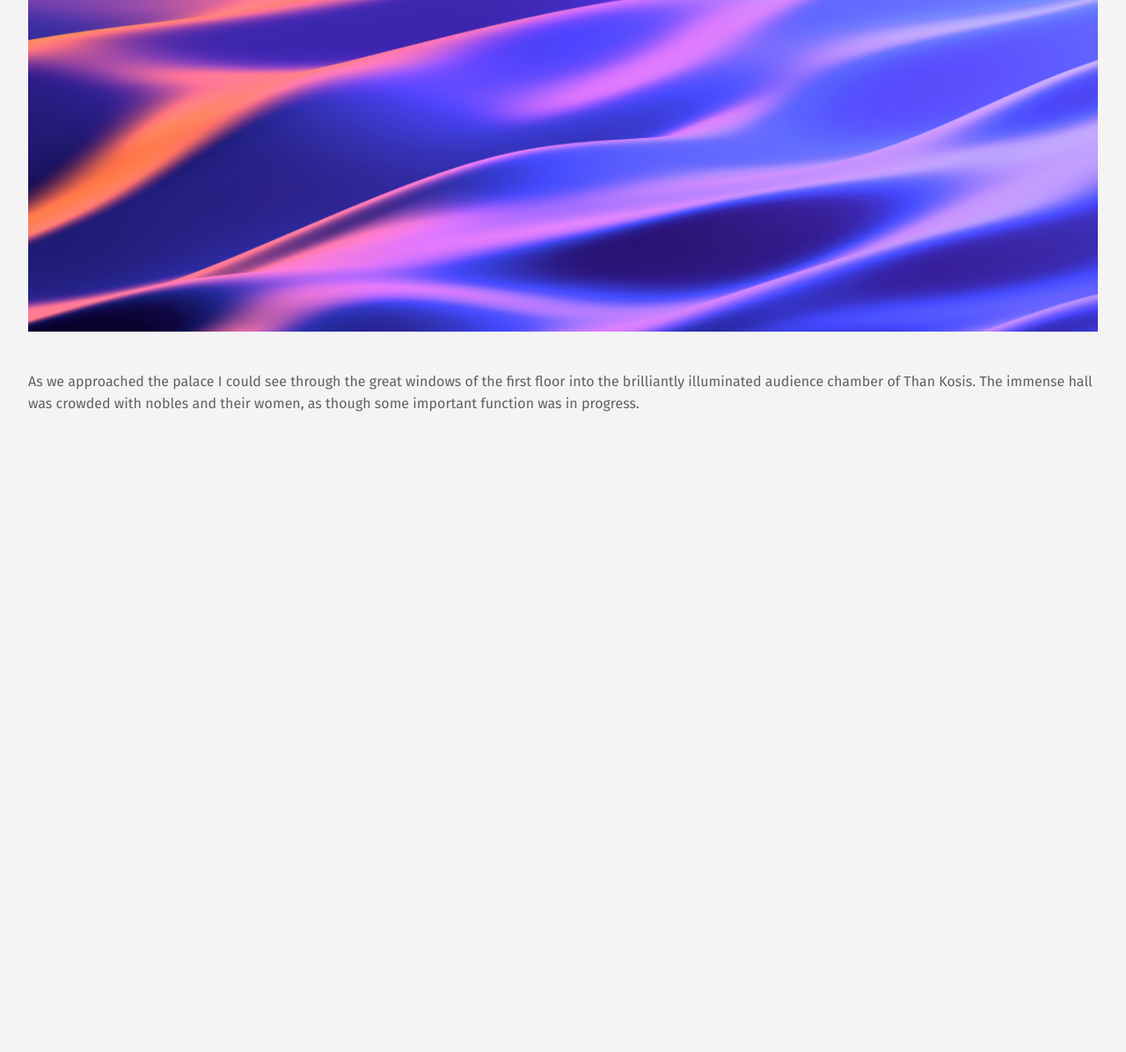
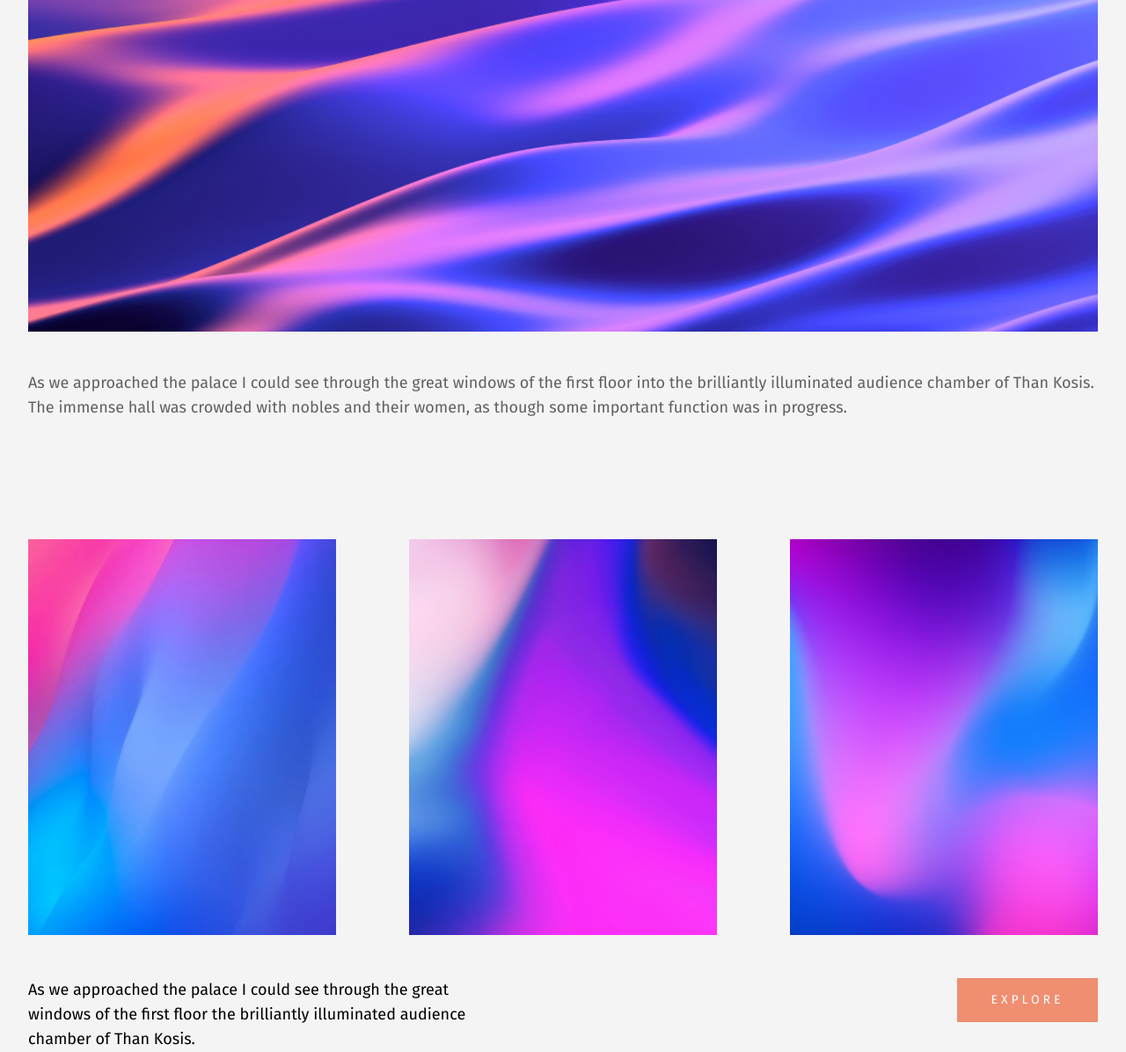
Before and after one commit to malexxim/curso-b-sico-de-html-css-javascript, a plain HTML site: page work-details.html in a window 1280 px wide. Shown: the part 670-1866 px from the top of the page at 88% size. Before the commit the page ends 1142 px from the top, so only its background shows below. Drawn offline with Linux system fonts and the light colour scheme.

Commit message:
Final aula 5 desktop

```diff
--- a/css/base.css
+++ b/css/base.css
@@ -2,4 +2,12 @@ body {
   font-family: "Fira Sans", sans-serif;
   background-color: #f4f4f4;
   min-width: 290px;
+  margin-right: auto;
+  margin-left: auto;
 }
+
+p {
+  color: rgb (34, 34, 34, 0.7);
+  font-size: 18px;
+  line-height: 1.555em;
+}
--- /dev/null
+++ b/css/explore.css
@@ -0,0 +1,31 @@
+.explore {
+  display: flex;
+  flex-wrap: wrap;
+  justify-content: space-between;
+}
+
+.explore .images {
+  display: flex;
+  width: 100%;
+  justify-content: space-between;
+  margin-bottom: 46px;
+}
+
+.explore .description {
+  width: 540px;
+}
+
+.explore .button {
+  display: flex;
+  background-color: #ef8e70;
+  justify-content: center;
+  align-items: center;
+  width: 160px;
+  height: 50px;
+  text-decoration: none;
+  color: #ffffff;
+  font-size: 14px;
+  line-height: 1em;
+  text-transform: uppercase;
+  letter-spacing: 4px;
+}
--- a/css/featured.css
+++ b/css/featured.css
@@ -2,6 +2,7 @@
   display: flex;
   flex-wrap: wrap;
   justify-content: space-between;
+  margin-bottom: 135px;
 }
 
 .featured .title {
@@ -34,6 +35,7 @@
 
 .featured .caption {
   color: rgba(34, 34, 34, 0.7);
+  font-size: 18px;
   line-height: 1.555em;
 }
 
--- a/work-details.html
+++ b/work-details.html
@@ -17,6 +17,7 @@
     <link rel="stylesheet" href="css/header.css" />
     <link rel="stylesheet" href="css/base.css" />
     <link rel="stylesheet" href="css/featured.css" />
+    <link rel="stylesheet" href="css/explore.css" />
   </head>
 
   <body>
@@ -83,5 +84,26 @@
         </figcaption>
       </figure>
     </section>
+
+    <!--section.explore>(ol.images>li.item*3>img.photo)+p.description+a.button -->
+
+    <section class="explore container">
+      <ol class="images">
+        <li class="item">
+          <img src="img/explore-1.png" alt="Explore 1" class="photo" />
+        </li>
+        <li class="item">
+          <img src="img/explore-2.png" alt="Explore 2" class="photo" />
+        </li>
+        <li class="item">
+          <img src="img/explore-3.png" alt="Explore 3" class="photo" />
+        </li>
+      </ol>
+      <p class="description">
+        As we approached the palace I could see through the great windows of the
+        first floor the brilliantly illuminated audience chamber of Than Kosis.
+      </p>
+      <a href="#to-do" class="button">Explore</a>
+    </section>
   </body>
 </html>
```
Also changed, not shown: img/Polygon.png (added), img/Rectangle.png (added), img/explore-1.png (added), img/explore-2.png (added), img/explore-3.png (added).
